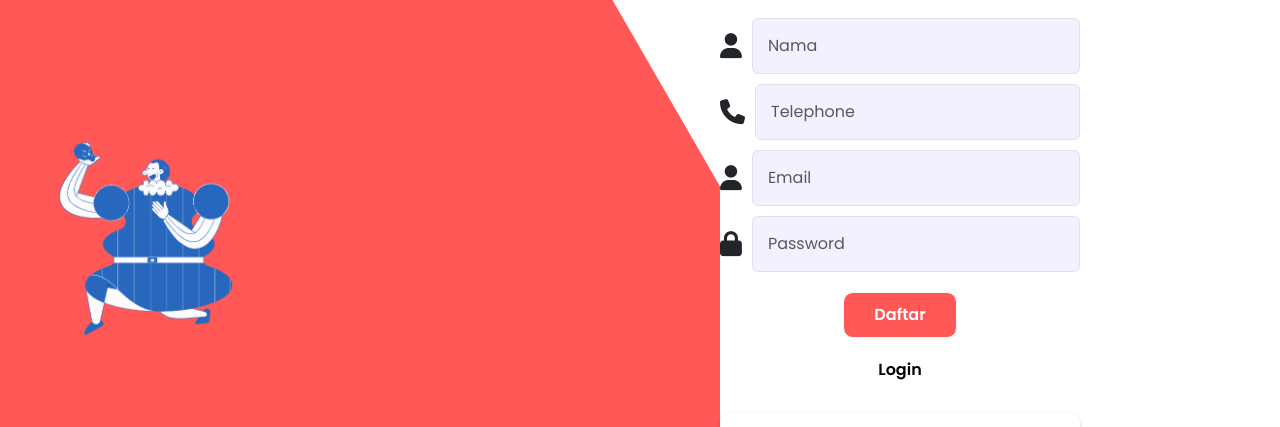
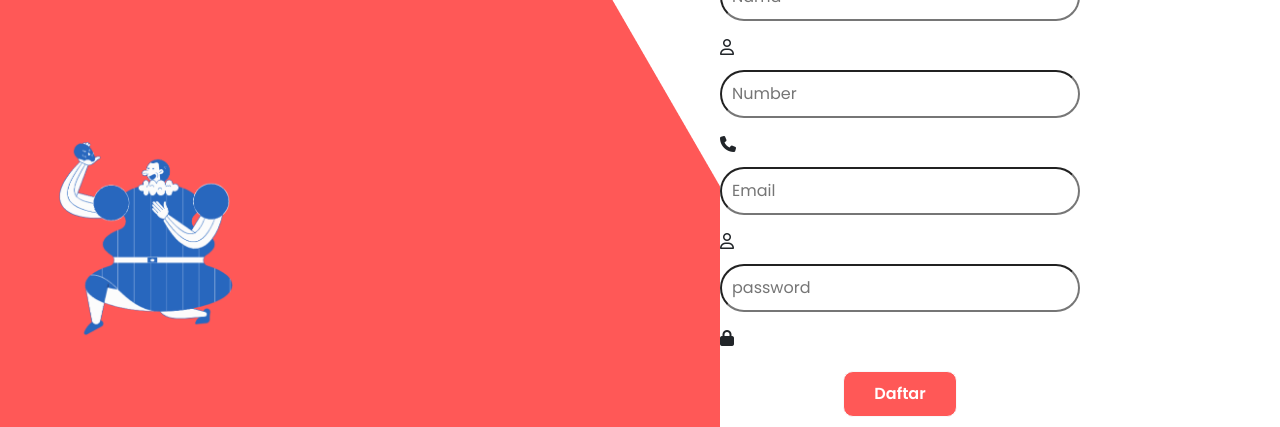
Before and after one commit to IsmailHusun19/Capstone_Project, a plain HTML site: page daftar.html in a window 1280 px wide. Shown: the part 161-588 px from the top of the page. Drawn offline with nearby package versions, Linux system fonts and the light colour scheme.

Commit message:
Update (kolom) login

```diff
--- a/daftar.html
+++ b/daftar.html
@@ -52,18 +52,29 @@
                 <form action="">
                     <div class="row align-items-center">
                         <div class="input-form">
-                            <div class="email">
-                                <i class="fa-regular fa-user"></i><input type="text" class="form-control" placeholder="Nama">
+                            <div class="wrap-input" >
+                                <input class="input" type="text" placeholder="Nama">
+                                <span class="symbol-input">
+                                    <i class="fa-regular fa-user"></i>
+                                </span>
                             </div>
-                            <div class="email">
-                                <i class="fa-solid fa-phone"></i><input type="number" class="form-control" placeholder="Telephone">
+                            <div class="wrap-input">
+                                <input class="input" type="Number" placeholder="Number">
+                                <span class="symbol-input">
+                                    <i class="fa-solid fa-phone"></i>
+                                </span>
                             </div>
-                            <div class="email">
-                                <i class="fa-regular fa-user"></i><input type="email" class="form-control" placeholder="Email">
+                            <div class="wrap-input">
+                                <input class="input" type="email" placeholder="Email">
+                                <span class="symbol-input">
+                                    <i class="fa-regular fa-user" ></i>
+                                </span>
                             </div>
-                            <div class="password">
-                                <i class="fa-solid fa-lock"></i><input type="password" id="inputPassword6" class="form-control"
-                                    aria-describedby="passwordHelpInline" placeholder="Password">
+                              <div class="wrap-input-password">
+                                <input class="input" type="password" placeholder="password" id="inputPassword" >
+                                <span class="symbol-input">
+                                    <i class="fa-solid fa-lock" aria-describedby="passwordHelpInline"class="form-control"></i>
+                                </span>
                             </div>
                         </div>
                     </div>
```
